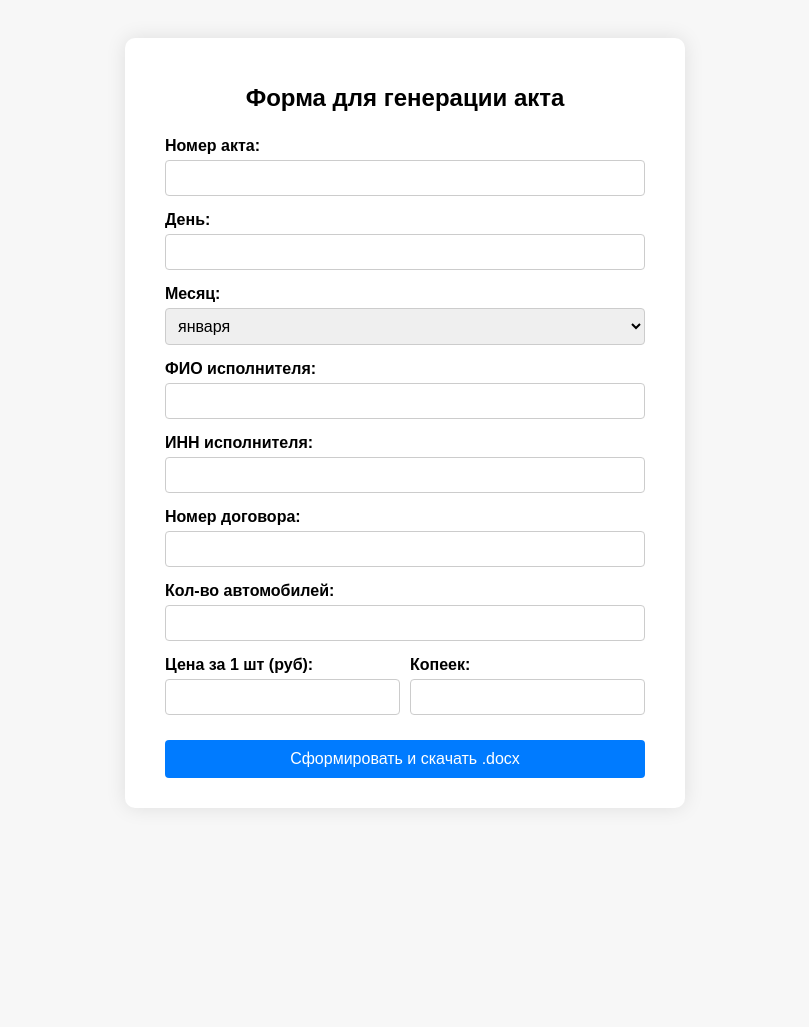
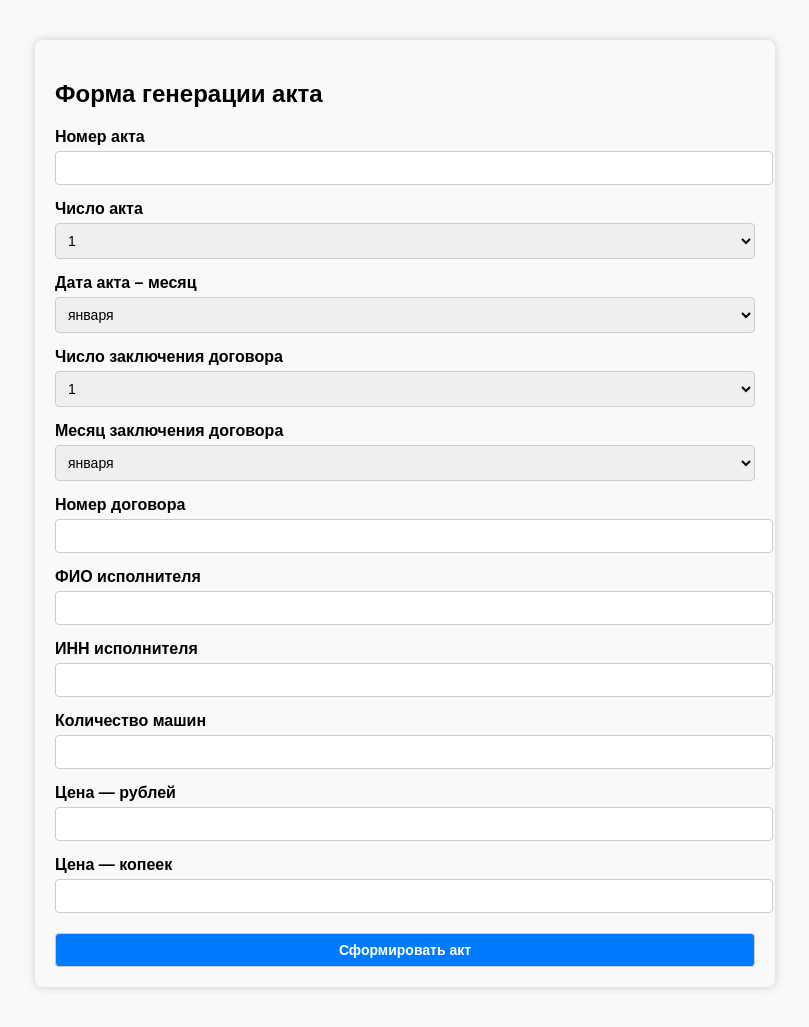
Before and after one commit to temaaamet/aktttt, a Flask app: page / in a window 1280 px wide. Shown: the whole page, without its empty margins (235-1044 px from the left). Before the commit the page ends 778 px from the top, so only its background shows below. Run offline with Flask 3, Linux system fonts and the light colour scheme.

Commit message:
Финальный пуш: рабочая форма, шаблон, валидации, capslock-сумма

```diff
--- a/app.py
+++ b/app.py
@@ -1,13 +1,13 @@
 from flask import Flask, render_template, request, send_file
 from docxtpl import DocxTemplate
+from num2words import num2words
 import os
-from num2words import num2words
 
 app = Flask(__name__)
 
 @app.route('/')
 def index():
-    return render_template('form.html')
+    return render_template("form.html")
 
 @app.route('/generate', methods=['POST'])
 def generate():
@@ -20,20 +20,16 @@ def generate():
     rub_per_unit = float(f"{rub}.{kop:02d}")
     sum_total = round(qty * rub_per_unit, 2)
 
-    # Генерация суммы прописью (рубли и копейки отдельно)
-    rub_sum = int(sum_total)
-    kop_sum = int(round((sum_total - rub_sum) * 100))
+    # Генерация суммы прописью в ВЕРХНЕМ РЕГИСТРЕ
+    sum_total_words = num2words(sum_total, lang='ru').replace('целых', 'рублей').replace('сотых', 'копеек').upper()
 
-    rub_words = num2words(rub_sum, lang='ru')
-    kop_words = num2words(kop_sum, lang='ru')
-
-    sum_total_words = f"{rub_words} рублей {kop_words} копеек"
-
-    # Данные для шаблона
+    # Контекст для шаблона
     context = {
         "act_number": data['act_number'],
         "act_day": data['day'],
         "act_month": data['month'],
+        "contract_day": data['contract_day'],
+        "contract_month": data['contract_month'],
         "contract_number": data['contract_number'],
         "contractor_name": data['contractor_name'],
         "contractor_inn": data['contractor_inn'],
@@ -43,6 +39,7 @@ def generate():
         "sum_total_words": sum_total_words,
     }
 
+    # Генерация документа
     doc = DocxTemplate("TEMPLATE_ACT.docx")
     doc.render(context)
 
--- a/templates/form.html
+++ b/templates/form.html
@@ -2,135 +2,150 @@
 <html lang="ru">
 <head>
     <meta charset="UTF-8">
-  <title>Генератор акта</title>
+    <title>Генерация акта</title>
     <style>
         body {
             font-family: Arial, sans-serif;
-      background-color: #f7f7f7;
-      padding: 30px;
-    }
-    .container {
-      max-width: 480px;
-      margin: 0 auto;
-      background-color: white;
-      padding: 30px 40px;
-      border-radius: 10px;
-      box-shadow: 0 0 20px rgba(0, 0, 0, 0.1);
-    }
-    h1 {
-      font-size: 24px;
-      margin-bottom: 25px;
-      text-align: center;
+            max-width: 700px;
+            margin: 40px auto;
+            background: #f9f9f9;
+            padding: 20px;
+            border-radius: 8px;
+            box-shadow: 0 0 10px #ccc;
         }
         label {
             display: block;
             margin-top: 15px;
             font-weight: bold;
         }
-    input, select {
+        input, select, button {
             width: 100%;
             padding: 8px;
-      font-size: 16px;
             margin-top: 5px;
+            font-size: 14px;
+            border-radius: 4px;
             border: 1px solid #ccc;
-      border-radius: 4px;
-      box-sizing: border-box;
-    }
-    .row {
-      display: flex;
-      gap: 10px;
-    }
-    .row > div {
-      flex: 1;
         }
         button {
-      margin-top: 25px;
-      width: 100%;
-      padding: 10px;
-      background-color: #007bff;
+            margin-top: 20px;
+            background: #007BFF;
             color: white;
-      border: none;
-      font-size: 16px;
-      border-radius: 4px;
+            font-weight: bold;
             cursor: pointer;
         }
         button:hover {
-      background-color: #0056b3;
+            background: #0056b3;
         }
     </style>
 </head>
 <body>
-  <div class="container">
-    <h1>Форма для генерации акта</h1>
+
+    <h2>Форма генерации акта</h2>
+
     <form id="actForm">
-      <label>Номер акта:</label>
-      <input name="act_number" required>
+        <label>Номер акта</label>
+        <input type="text" name="act_number" required pattern="\d+">
 
-      <label>День:</label>
-      <input name="day" type="number" min="1" max="31" required>
-
-      <label>Месяц:</label>
-      <select name="month" required>
-        <option value="января">января</option>
-        <option value="февраля">февраля</option>
-        <option value="марта">марта</option>
-        <option value="апреля">апреля</option>
-        <option value="мая">мая</option>
-        <option value="июня">июня</option>
-        <option value="июля">июля</option>
-        <option value="августа">августа</option>
-        <option value="сентября">сентября</option>
-        <option value="октября">октября</option>
-        <option value="ноября">ноября</option>
-        <option value="декабря">декабря</option>
+        <label>Число акта</label>
+        <select name="day" required>
+            {% for d in range(1, 32) %}
+            <option value="{{ d }}">{{ d }}</option>
+            {% endfor %}
         </select>
 
-      <label>ФИО исполнителя:</label>
-      <input name="contractor_name" required oninput="this.value = this.value.toUpperCase()">
+        <label>Дата акта – месяц</label>
+        <select name="month" required>
+            <option>января</option>
+            <option>февраля</option>
+            <option>марта</option>
+            <option>апреля</option>
+            <option>мая</option>
+            <option>июня</option>
+            <option>июля</option>
+            <option>августа</option>
+            <option>сентября</option>
+            <option>октября</option>
+            <option>ноября</option>
+            <option>декабря</option>
+        </select>
 
-      <label>ИНН исполнителя:</label>
-      <input name="contractor_inn" maxlength="12" pattern="\d{10,12}" title="Введите 10 или 12 цифр" required>
+        <label>Число заключения договора</label>
+        <select name="contract_day" required>
+            {% for d in range(1, 32) %}
+            <option value="{{ d }}">{{ d }}</option>
+            {% endfor %}
+        </select>
 
-      <label>Номер договора:</label>
-      <input name="contract_number" required>
+        <label>Месяц заключения договора</label>
+        <select name="contract_month" required>
+            <option>января</option>
+            <option>февраля</option>
+            <option>марта</option>
+            <option>апреля</option>
+            <option>мая</option>
+            <option>июня</option>
+            <option>июля</option>
+            <option>августа</option>
+            <option>сентября</option>
+            <option>октября</option>
+            <option>ноября</option>
+            <option>декабря</option>
+        </select>
 
-      <label>Кол-во автомобилей:</label>
-      <input name="qty" type="number" required>
+        <label>Номер договора</label>
+        <input type="text" name="contract_number" required>
 
-      <div class="row">
-        <div>
-          <label>Цена за 1 шт (руб):</label>
-          <input name="rub" type="number" required>
-        </div>
-        <div>
-          <label>Копеек:</label>
-          <input name="kop" type="number" min="0" max="99" required>
-        </div>
-      </div>
+        <label>ФИО исполнителя</label>
+        <input type="text" name="contractor_name" required pattern="[А-Яа-яЁё\s\-]+" title="Только буквы и пробелы">
 
-      <button type="submit">Сформировать и скачать .docx</button>
+        <label>ИНН исполнителя</label>
+        <input type="text" name="contractor_inn" required pattern="\d{12}" maxlength="12" title="Ровно 12 цифр">
+
+        <label>Количество машин</label>
+        <input type="number" name="qty" min="1" required>
+
+        <label>Цена — рублей</label>
+        <input type="number" name="rub" min="0" required>
+
+        <label>Цена — копеек</label>
+        <input type="number" name="kop" min="0" max="99" required>
+
+        <button type="submit">Сформировать акт</button>
     </form>
-  </div>
 
     <script>
-    document.getElementById('actForm').addEventListener('submit', async (e) => {
+        document.getElementById("actForm").addEventListener("submit", async function(e) {
             e.preventDefault();
 
-      const form = e.target;
-      const data = Object.fromEntries(new FormData(form).entries());
+            const formData = new FormData(e.target);
+            const jsonData = {};
 
-      const response = await fetch('/generate', {
-        method: 'POST',
-        headers: { 'Content-Type': 'application/json' },
-        body: JSON.stringify(data)
+            formData.forEach((value, key) => {
+                jsonData[key] = value;
             });
 
+            const response = await fetch("/generate", {
+                method: "POST",
+                headers: {
+                    "Content-Type": "application/json"
+                },
+                body: JSON.stringify(jsonData)
+            });
+
+            if (response.ok) {
                 const blob = await response.blob();
-      const link = document.createElement('a');
-      link.href = window.URL.createObjectURL(blob);
-      link.download = "Акт.docx";
-      link.click();
+                const url = window.URL.createObjectURL(blob);
+                const a = document.createElement("a");
+                a.href = url;
+                a.download = "Акт.docx";
+                document.body.appendChild(a);
+                a.click();
+                a.remove();
+            } else {
+                alert("Ошибка при генерации акта");
+            }
         });
     </script>
+
 </body>
 </html>
```
Also changed, not shown: 1 other file. Lines whose indentation alone changed are shown as unchanged.
